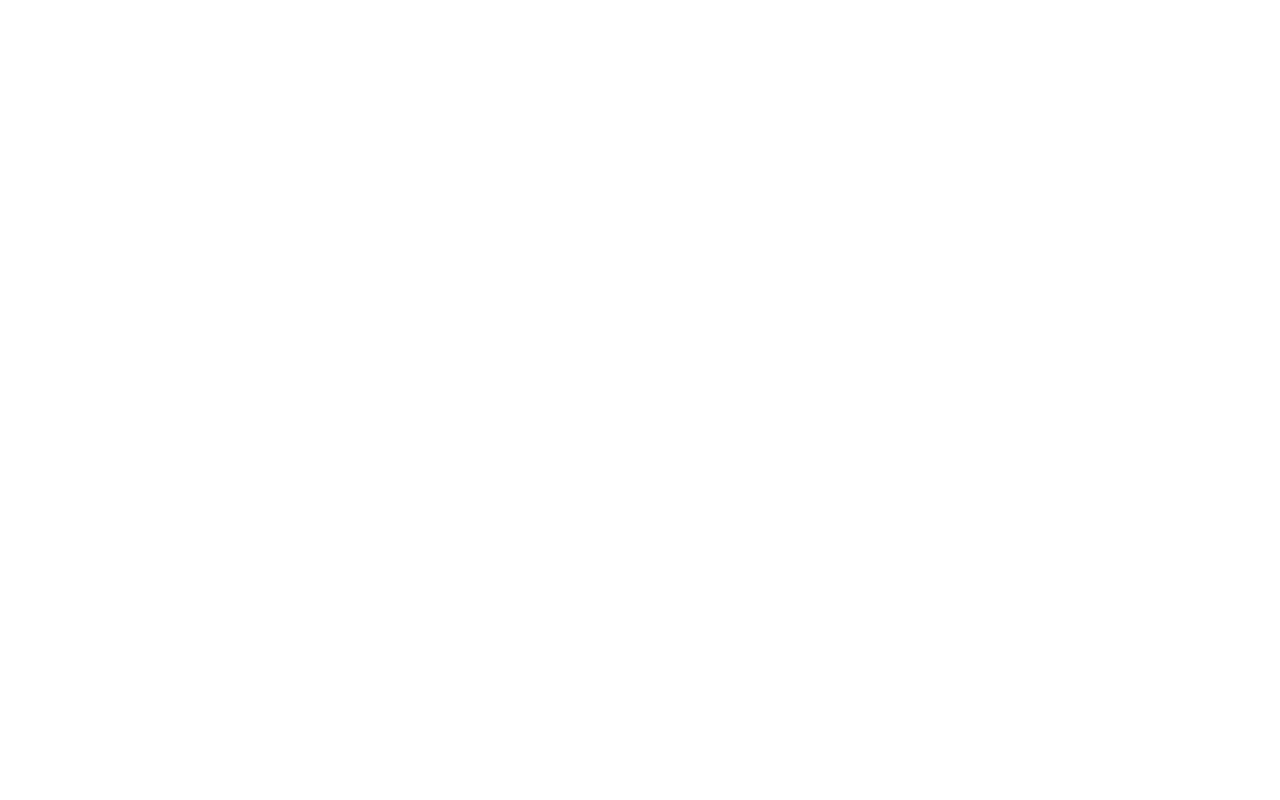
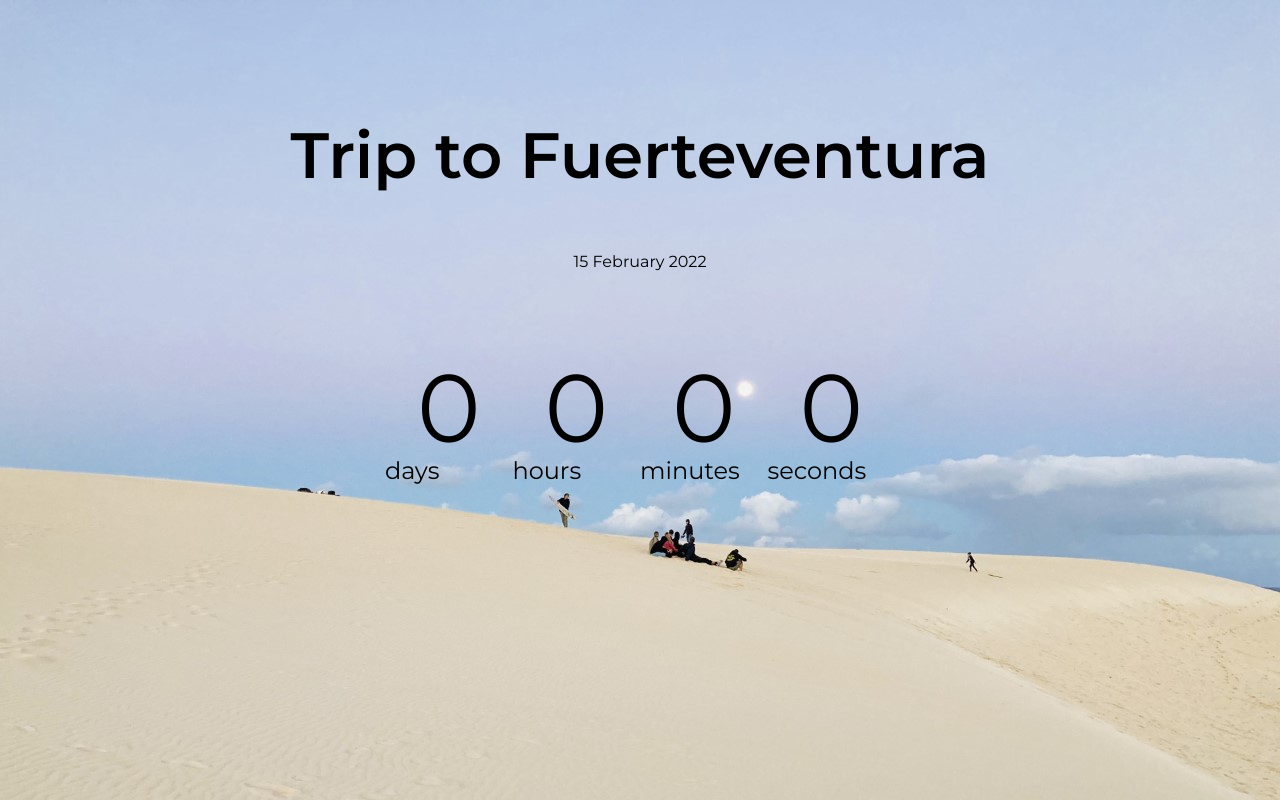
Before and after one commit to dawidglap/countdown-timer-js, a plain HTML site: page index.html in a window 1280 px wide. Drawn offline with Linux system fonts and the light colour scheme.

Commit message:
html & css almost ready

```diff
--- a/index.html
+++ b/index.html
@@ -7,6 +7,31 @@
     <title>Countdown</title>
 </head>
 <body>
+    <div class="title-container">
+        <h1>Trip to Fuerteventura</h1>
+        <p>15 February 2022</p>
+    </div>
+    <div class="countdown-container">
+        <div class="countdown-el days-c">
+            <p class="big-text" id="days">0</p>
+            <span>days</span>
+        </div>
+
+        <div class="countdown-el hours-c">
+            <p class="big-text" id="hours">0</p>
+            <span>hours</span>
+        </div>
+
+        <div class="countdown-el minutes-c">
+            <p class="big-text" id="minutes">0</p>
+            <span>minutes</span>
+        </div>
+
+        <div class="countdown-el seconds-c">
+            <p class="big-text" id="seconds">0</p>
+            <span>seconds</span>
+        </div>
+    </div>
 
 
 
--- a/style.css
+++ b/style.css
@@ -0,0 +1,45 @@
+@import url('https://fonts.googleapis.com/css2?family=Montserrat:ital,wght@0,100;0,200;0,300;0,400;0,500;0,600;1,100;1,300;1,400;1,500&family=Nunito:ital,wght@0,200;0,600;0,700;0,800;0,900;1,200;1,300;1,400;1,600;1,700;1,800;1,900&family=Poppins:ital,wght@0,100;0,200;0,300;0,400;0,500;0,600;0,700;0,800;0,900;1,100;1,200;1,300;1,400;1,500;1,600;1,700;1,800;1,900&display=swap');
+
+
+
+*{
+    box-sizing: border-box;
+}
+
+body{
+    font-family: "Montserrat", sans-serif;
+    margin: 0;
+    background-image: url('fuerteventura.jpg');
+    min-height: 100vh;
+    background-size: cover;
+    background-repeat: no-repeat;
+}
+
+h1{
+    font-size: 4rem;
+}
+
+
+.title-container{
+    height: 45vh;
+    display: flex;
+    flex-direction: column;
+    justify-content: center;
+    align-items: center;
+}
+
+.countdown-container{
+    display: flex;
+    justify-content: center;
+    align-items: center;
+}
+
+.big-text{
+    font-size: 6rem;
+    line-height: 1;
+    margin: 0 2rem;
+}
+
+.countdown-el span{
+    font-size: 1.5rem;
+}
```
Also changed, not shown: fuerteventura.jpg (added).
